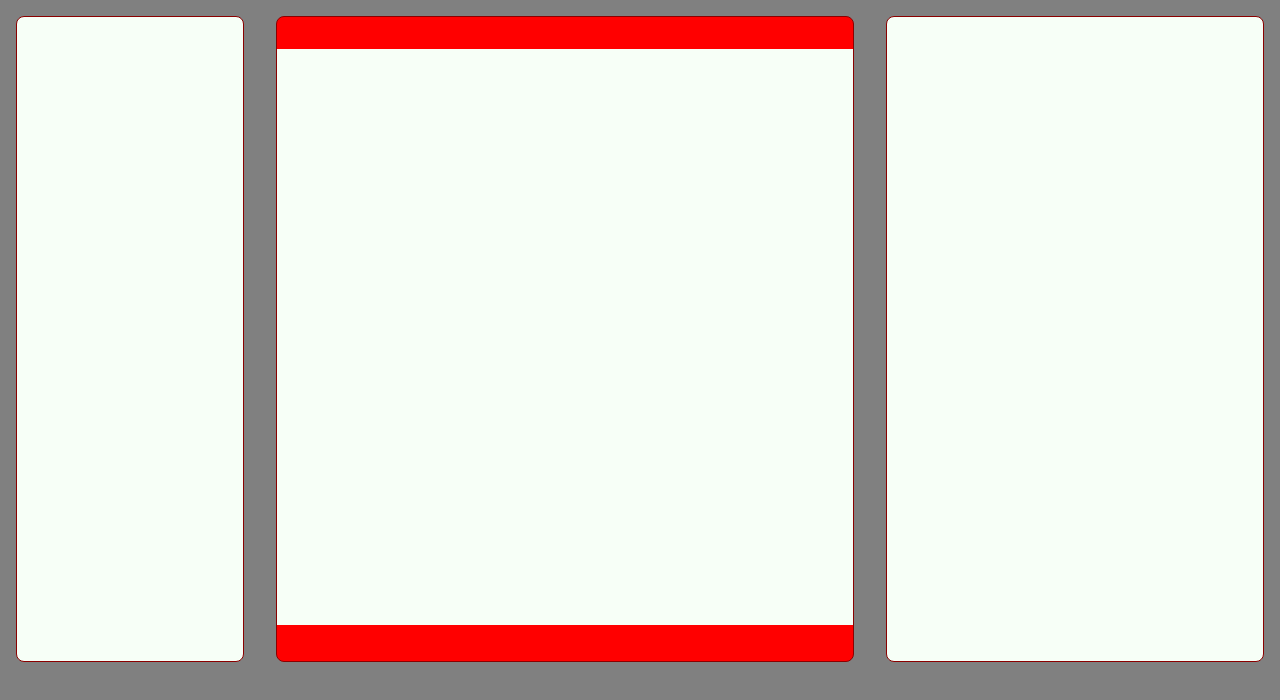
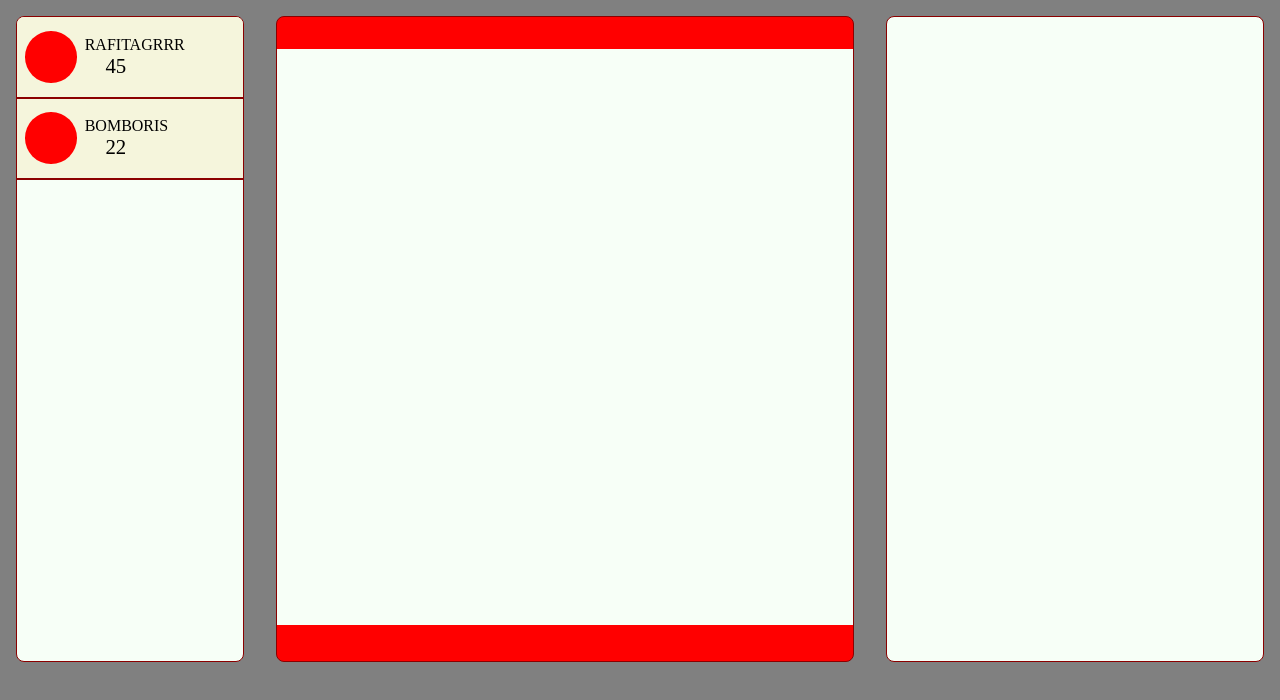
Before and after one commit to boribs/competitive_draw, a plain HTML site: page index.html in a window 1280 px wide. Drawn offline with Linux system fonts and the light colour scheme.

Commit message:
Layout básico en la tabla de posiciones

```diff
--- a/index.html
+++ b/index.html
@@ -8,7 +8,22 @@
 </head>
 <body>
     <main>
-        <div id="leaderboard-holder"></div>
+        <div id="leaderboard-holder">
+            <div class="leaderboard-player-holder">
+                <div class="leaderboard-player-image"></div>
+                <div class="leaderboard-player-data">
+                    <p class="leaderboard-player-name">RAFITAGRRR</p>
+                    <p class="leaderboard-player-score">45</p>
+                </div>
+            </div>
+            <div class="leaderboard-player-holder">
+                <div class="leaderboard-player-image"></div>
+                <div class="leaderboard-player-data">
+                    <p class="leaderboard-player-name">BOMBORIS</p>
+                    <p class="leaderboard-player-score">22</p>
+                </div>
+            </div>
+        </div>
         <div id="canvas-holder">
             <canvas id="canvas" width="300" height="300"></canvas>
         </div>
--- a/src/static/general.css
+++ b/src/static/general.css
@@ -1,12 +1,24 @@
 :root {
+    --max-players: 8;
+
     --background-white: #f7fff7;
+    --leaderboard-player-background: beige;
 
     --border-radius: 0.5em;
 
     --column: calc(100vw / 7);
+
     --leaderboard-width-full: calc(var(--column) * 1.5);
+    --leaderboard-player-holder-border: 2px;
+    --leaderboard-player-holder-height: calc(
+        (100% / var(--max-players)) -
+        (var(--leaderboard-player-holder-border) / 2)
+    );
+    --leaderboard-player-image-width: calc(100% * 0.65);
+
     --canvas-width-max: min(45vw, 80vh);
     --canvas-width-full: calc(var(--column) * 4);
+
     --chat-width-full: calc(var(--column) * 2.5);
 }
 
@@ -27,6 +39,41 @@ main {
 
     border-radius: var(--border-radius);
     border: 1px solid darkred;
+
+    overflow: hidden;
+}
+
+.leaderboard-player-holder {
+    display: flex;
+    align-items: center;
+
+    width: 100%;
+    height: var(--leaderboard-player-holder-height);
+    background: var(--leaderboard-player-background);
+    border-bottom: var(--leaderboard-player-holder-border) solid darkred;
+}
+
+.leaderboard-player-image {
+    height: var(--leaderboard-player-image-width);
+    aspect-ratio: 1 / 1;
+    background: red;
+    border-radius: 50%;
+    margin-left: 0.5em;
+    margin-right: 0.5em;
+}
+
+.leaderboard-player-data {
+    width: 100%;
+    margin-right: 0.5em;
+}
+
+.leaderboard-player-data p {
+    margin: 0;
+}
+
+.leaderboard-player-score {
+    font-size: 1.3em;
+    padding-left: 1em;
 }
 
 #canvas {
```
